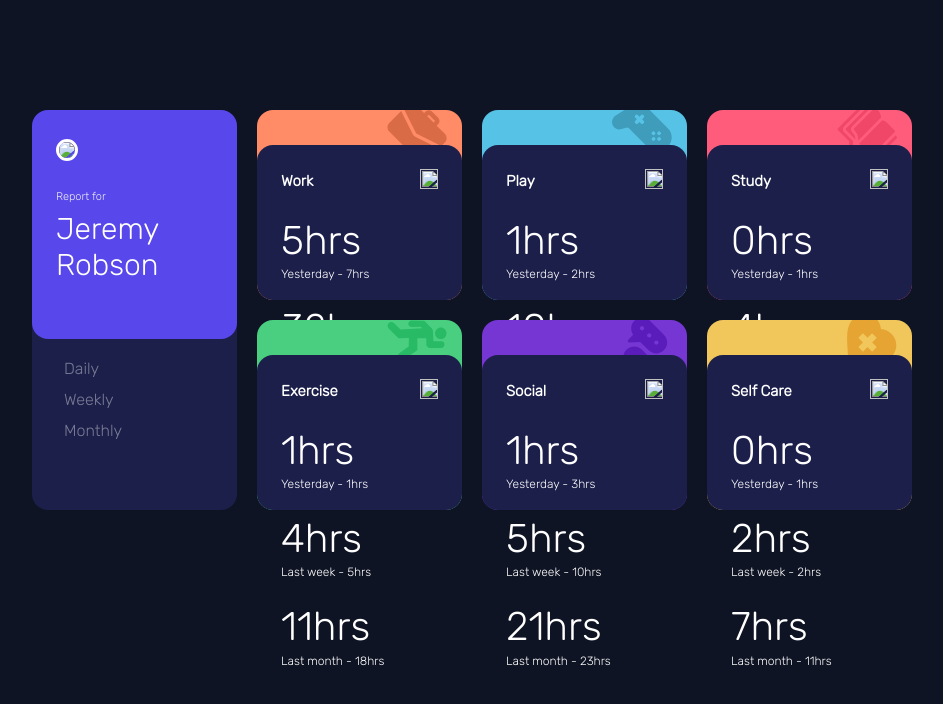
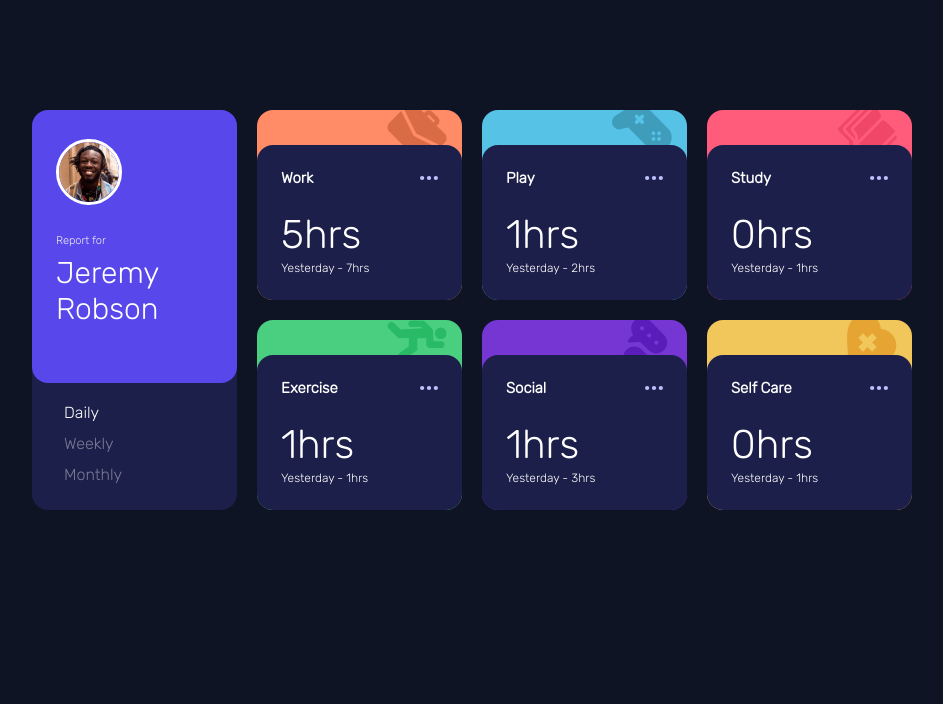
Before and after one commit to joseluetich/Tracking-Dashboard, a plain HTML site: page index.html in a window 1280 px wide. Shown: the whole page, without its empty margins (168-1111 px from the left). Drawn offline with Linux system fonts and the light colour scheme; the site is published under a folder, as on GitHub Pages, so addresses that start at the root find nothing.

Commit message:
Update index.html

```diff
--- a/index.html
+++ b/index.html
@@ -23,7 +23,7 @@
     <section id="cards" class="background">
       <div class="profileCard card">
         <div class="highlightProfile">
-          <img id="profileImage" src="/images/image-jeremy.png" />
+          <img id="profileImage" src="images/image-jeremy.png" />
           <div id="user">
             <p id="reportText">Report for</p>
             <h1 id="userName">Jeremy Robson</h1>
@@ -40,7 +40,7 @@
           <img src="images/icon-work.svg" />
         </div>
         <div class="content">
-          <h4 class="title">Work<img src="/images/icon-ellipsis.svg" /></h4>
+          <h4 class="title">Work<img src="images/icon-ellipsis.svg" /></h4>
           <div class="daily">
             <h1>5hrs</h1>
             <h5>Yesterday - 7hrs</h5>
@@ -60,7 +60,7 @@
           <img src="images/icon-play.svg" />
         </div>
         <div class="content">
-          <h4 class="title">Play<img src="/images/icon-ellipsis.svg" /></h4>
+          <h4 class="title">Play<img src="images/icon-ellipsis.svg" /></h4>
           <div class="daily">
             <h1>1hrs</h1>
             <h5>Yesterday - 2hrs</h5>
@@ -80,7 +80,7 @@
           <img src="images/icon-study.svg" />
         </div>
         <div class="content">
-          <h4 class="title">Study<img src="/images/icon-ellipsis.svg" /></h4>
+          <h4 class="title">Study<img src="images/icon-ellipsis.svg" /></h4>
           <div class="daily">
             <h1>0hrs</h1>
             <h5>Yesterday - 1hrs</h5>
@@ -100,7 +100,7 @@
           <img src="images/icon-exercise.svg" />
         </div>
         <div class="content">
-          <h4 class="title">Exercise<img src="/images/icon-ellipsis.svg" /></h4>
+          <h4 class="title">Exercise<img src="images/icon-ellipsis.svg" /></h4>
           <div class="daily">
             <h1>1hrs</h1>
             <h5>Yesterday - 1hrs</h5>
@@ -120,7 +120,7 @@
           <img src="images/icon-social.svg" />
         </div>
         <div class="content">
-          <h4 class="title">Social<img src="/images/icon-ellipsis.svg" /></h4>
+          <h4 class="title">Social<img src="images/icon-ellipsis.svg" /></h4>
           <div class="daily">
             <h1>1hrs</h1>
             <h5>Yesterday - 3hrs</h5>
@@ -141,7 +141,7 @@
         </div>
         <div class="content">
           <h4 class="title">
-            Self Care<img src="/images/icon-ellipsis.svg" />
+            Self Care<img src="images/icon-ellipsis.svg" />
           </h4>
           <div class="daily">
             <h1>0hrs</h1>
@@ -159,6 +159,6 @@
       </div>
     </section>
 
-    <script src="/app.js"></script>
+    <script src="app.js"></script>
   </body>
 </html>
```
